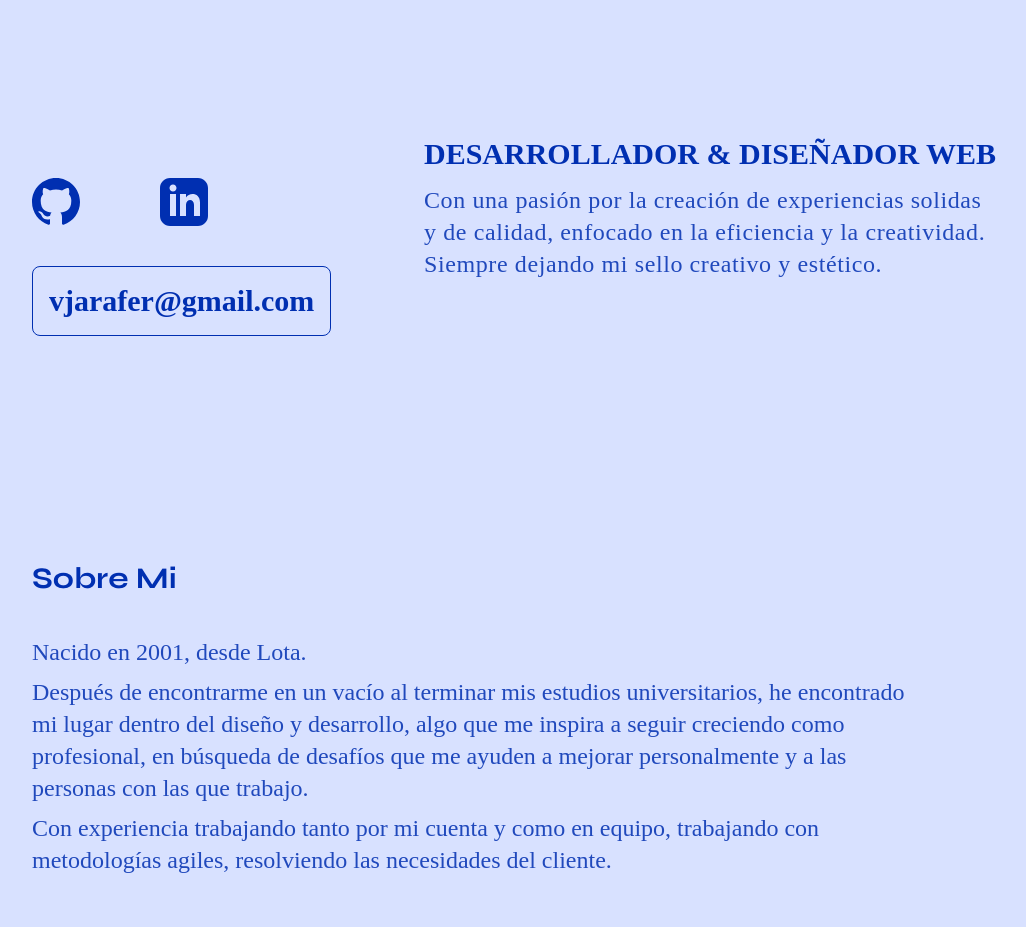
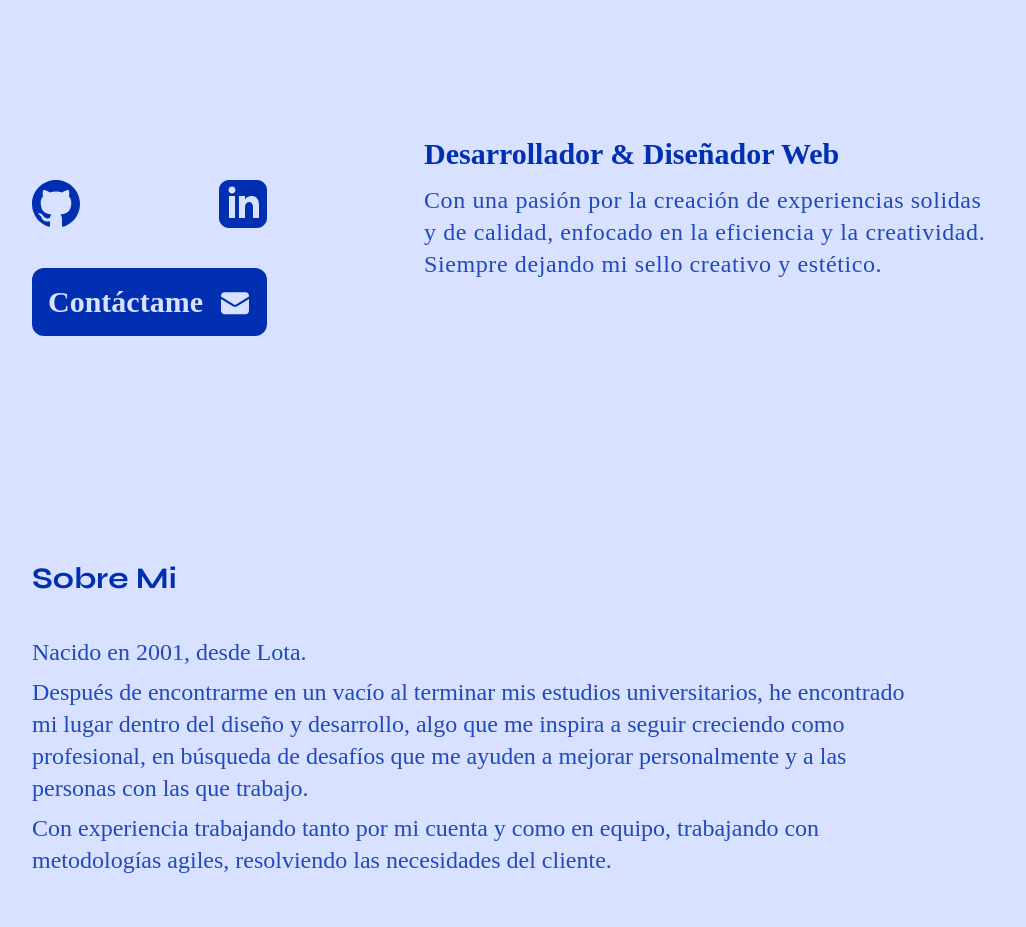
Before and after one commit to vdotjara/tailwindcss-portfolio, a website: page public/index.html in a window 1280 px wide. Shown: the part 640-1567 px from the top of the page, without its empty margins (124-1150 px from the left). Drawn offline with Linux system fonts and the light colour scheme; some icons are missing; a web font is replaced by a local one.

Commit message:
cta button

```diff
--- a/public/index.html
+++ b/public/index.html
@@ -48,7 +48,7 @@
           >
             <!-- Hero Text -->
             <div class="md:mb-14">
-              <h3 class="text-2xl mb-5 font-bold md:text-3xl uppercase md:mb-3">
+              <h3 class="text-2xl mb-5 font-bold md:text-3xl md:mb-3">
                 Desarrollador & Diseñador Web
               </h3>
               <p
@@ -63,7 +63,7 @@
             <div class="flex flex-col md:space-y-10">
               <!-- Links Container -->
               <div
-                class="flex mt-24 pb-10 justify-between space-x-40 mx-auto font-semibold md:justify-normal md:space-x-20 md:mx-0 md:p-0 md:mt-0"
+                class="flex mt-24 pb-10 justify-between space-x-40 mx-auto font-semibold md:space-x-20 md:mx-0 md:p-0 md:mt-0"
               >
                 <!-- GitHub Logo -->
                 <div class="social-btn">
@@ -105,13 +105,28 @@
                 </div>
               </div>
               <!-- Contact Button -->
-              <div class="mx-2 md:mx-0">
-                <a href="#">
-                  <div class="cta">
-                    <p class="">vjarafer@gmail.com</p>
-                  </div>
-                </a>
-              </div>
+              <a
+                href="mailto:vjarafer@gmail.com"
+                target="_blank"
+                rel="noopener noreferrer"
+                role="link"
+                class="inline-flex justify-center mx-8 items-center gap-4 text-2xl font-semibold bg-primary text-background rounded-xl p-4 hover:-translate-y-1 duration-150 md:text-3xl md:m-0"
+              >
+                Contáctame
+                <svg
+                  xmlns="http://www.w3.org/2000/svg"
+                  viewBox="0 0 24 22"
+                  fill="currentColor"
+                  class="size-8"
+                >
+                  <path
+                    d="M1.5 8.67v8.58a3 3 0 0 0 3 3h15a3 3 0 0 0 3-3V8.67l-8.928 5.493a3 3 0 0 1-3.144 0L1.5 8.67Z"
+                  />
+                  <path
+                    d="M22.5 6.908V6.75a3 3 0 0 0-3-3h-15a3 3 0 0 0-3 3v.158l9.714 5.978a1.5 1.5 0 0 0 1.572 0L22.5 6.908Z"
+                  />
+                </svg>
+              </a>
             </div>
           </div>
         </div>
@@ -273,9 +288,7 @@
           <!-- Projects Content -->
           <div class="flex flex-col mx-auto space-y-20 md:space-y-20">
             <!-- Item 1 -->
-            <div
-              class="flex flex-col p-3 rounded-xl md:w-2/3 md:mr-auto"
-            >
+            <div class="flex flex-col p-3 rounded-xl md:w-2/3 md:mr-auto">
               <!-- Project Title -->
               <div class="flex mb-3 font-bold px-1 space-x-2">
                 <!-- Icon -->
@@ -300,7 +313,7 @@
               <img
                 src="img/project-ihpe.png"
                 alt=""
-                class="size-full rounded-xl"
+                class="size-full rounded-xl border border-primary"
               />
               <!-- Content -->
               <div class="flex flex-col px-1 pt-3 w-full bottom-0">
@@ -350,9 +363,7 @@
             </div>
 
             <!-- Item 2 -->
-            <div
-              class="flex flex-col p-3 rounded-xl md:w-2/3 md:ml-auto"
-            >
+            <div class="flex flex-col p-3 rounded-xl md:w-2/3 md:ml-auto">
               <!-- Project Title -->
               <div class="flex mb-3 font-bold px-1 space-x-2">
                 <!-- Icon -->
@@ -379,7 +390,7 @@
               <img
                 src="img/personal-portfolio.png"
                 alt=""
-                class="w-full rounded-xl group-hover:scale-105 transition duration-200 ease-in-out"
+                class="w-full rounded-xl border border-primary"
               />
               <!-- Content -->
               <div class="flex flex-col px-1 py-3 w-full bottom-0">
--- a/src/input.css
+++ b/src/input.css
@@ -21,10 +21,6 @@ body .titulo {
   @apply text-xl pb-2 md:text-2xl;
 }
 
-.cta {
-  @apply mx-auto border rounded-lg p-4 border-primary text-2xl font-semibold text-primary md:text-3xl hover:opacity-60 transition duration-300;
-}
-
 .social-btn {
   @apply hover:-translate-y-1 duration-150;
 }
@@ -34,5 +30,5 @@ body .titulo {
 }
 
 #proyectos .ir-a-btn {
-  @apply flex mt-5 text-xl text-center items-center border-2 border-primary rounded-xl py-3 px-5 space-x-2 hover:-translate-y-1 duration-150 md:m-0;
+  @apply flex mt-5 text-xl text-center items-center border border-primary rounded-xl py-3 px-5 space-x-2 hover:-translate-y-1 duration-150 md:m-0;
 }
```
Also changed, not shown: public/style.css.
